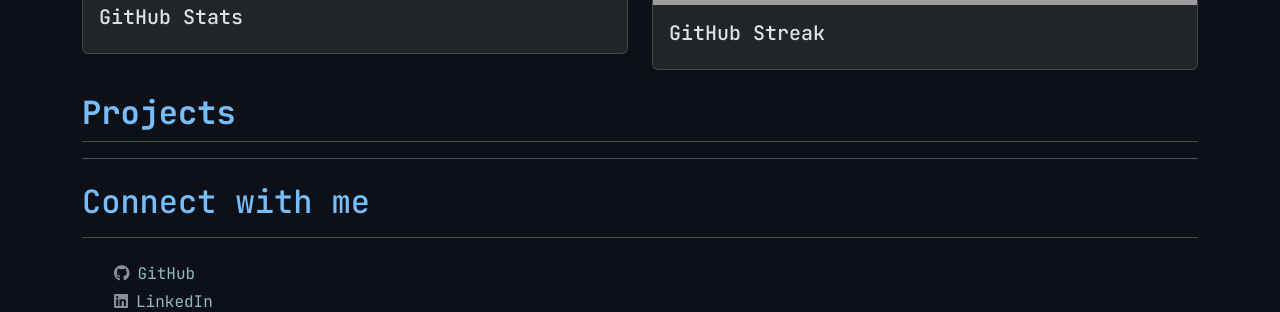
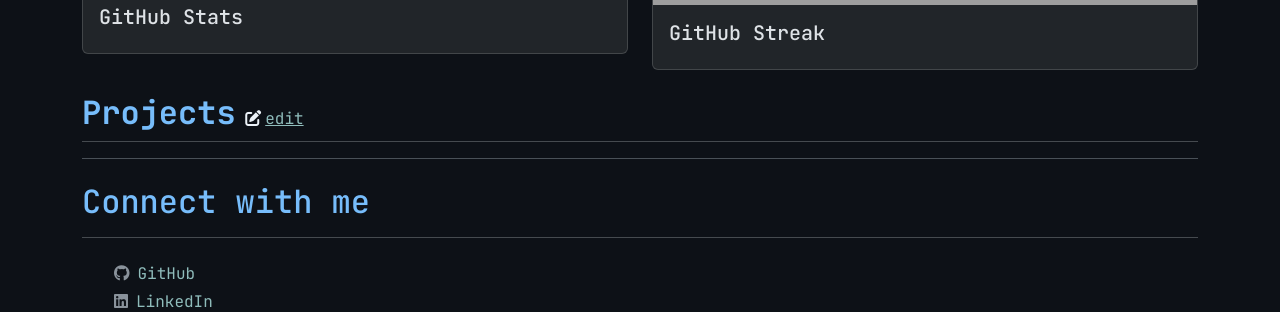
Before and after one commit to alokshandilya/personal-website, a Flask app: page / in a window 1280 px wide. Shown: the part 1101-1413 px from the top of the page. Run offline with Flask 3, Linux system fonts and the light colour scheme; grey boxes are pictures that could not be loaded.

Commit message:
add edit link
- used font awesome edit font
- secured link
- pwd asked after project section edit as JSON

```diff
--- a/templates/home.html
+++ b/templates/home.html
@@ -163,7 +163,10 @@ width="36" height="36" alt="Neovim" /></a> --->
 
   <main>
     <section class="container">
-      <h2 class="mt-4 mb-2 fw-bold" style="color: #77BDFB;">Projects</h2>
+      <div>
+        <h2 class="mt-4 mb-2 fw-bold" style="display: inline-block; color: #77BDFB;">Projects</h2>
+        <a href="/api/projects"><i class="me-1 fas fa-edit"></i>edit</a>
+      </div>
       <hr class="mt-0">
       <div>
         {% include 'projectitem.html' %}
```
